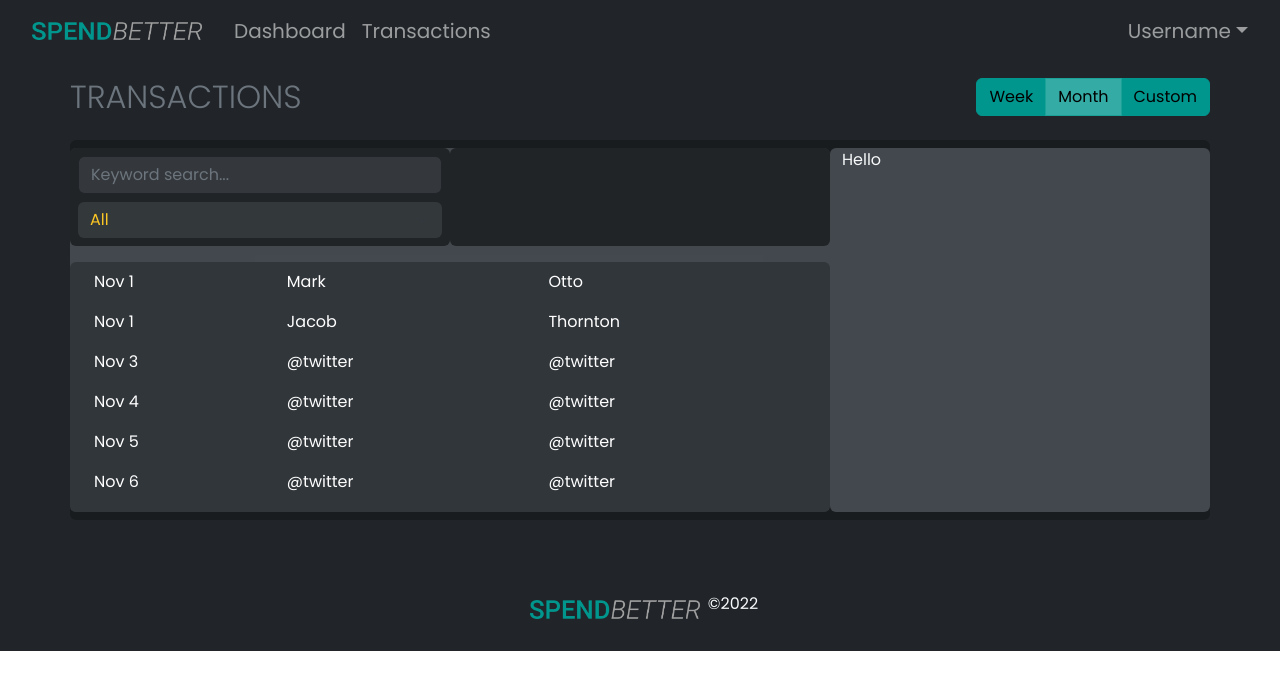
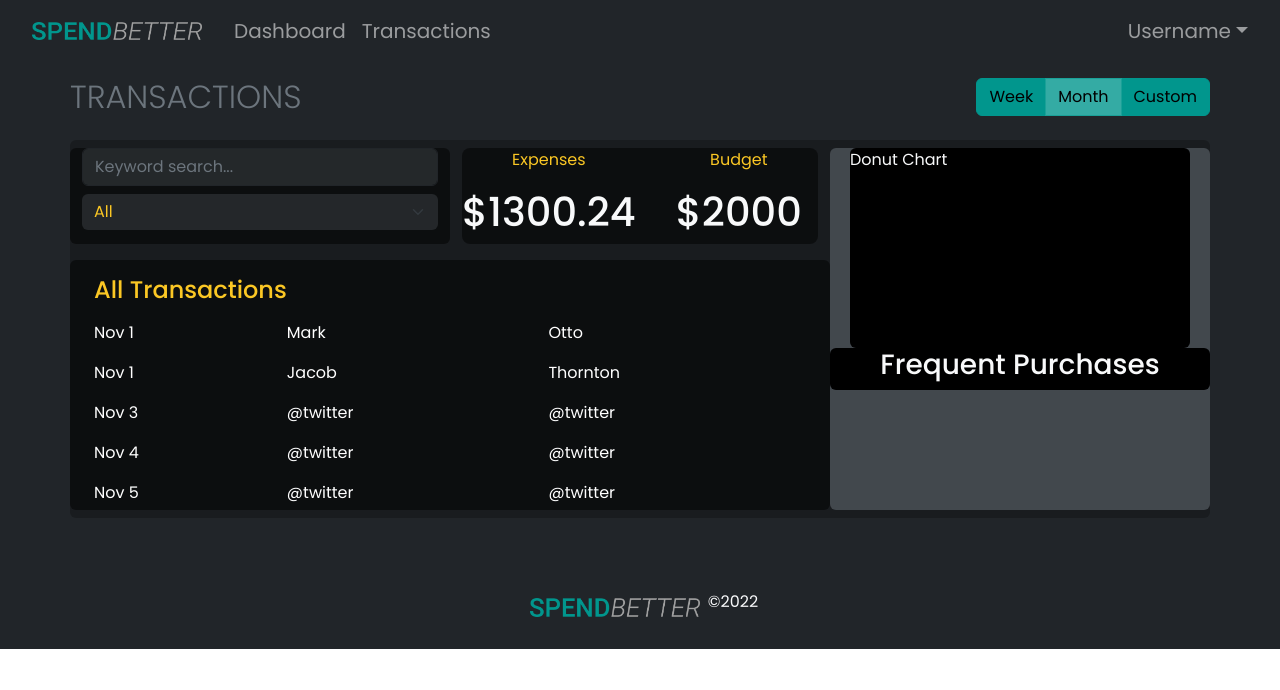
Before and after one commit to nickmendezFlatiron/budget-app, a React (Vite) app in the folder client/: page /transactions in a window 1280 px wide. Shown: the top 690 px of the page. Built offline with nearby package versions, Linux system fonts and the light colour scheme.

Commit message:
created frequent purchases widget

```diff
--- a/client/src/dashboard/transactions/Transactions.jsx
+++ b/client/src/dashboard/transactions/Transactions.jsx
@@ -4,6 +4,8 @@ import {useForm} from 'react-hook-form'
 import TransactionTable from './TransactionTable';
 import TitleDateRange from '../widgets/TitleDateRange'
 import TransactionFilters from './TransactionFilters'
+import ExpenseBudget from '../widgets/ExpenseBudget';
+import FrequentPurchases from '../widgets/FrequentPurchases'
 
 import Col from 'react-bootstrap/Col'
 import Row from 'react-bootstrap/Row'
@@ -31,23 +33,29 @@ const Transactions = () => {
       <Container>
         <TitleDateRange timeFrame={timeFrame} handleTimeFrameChange={handleTimeFrameChange}/>
         <Row className="bg-black bg-opacity-25 rounded py-2 mt-3" xs={1} md={2}>
-          <Col className="bg-secondary bg-opacity-50 rounded" md={8}>
+          <Col className="rounded" md={8}>
             <Row xs={1} md={2}>
-              <Col className="p-2 bg-black bg-opacity-50 rounded">
+              <Col className="bg-black bg-opacity-50 rounded">
                 <TransactionFilters register={register} handleSubmit={handleSubmit} setSelectedCategory={setSelectedCategory}/>
               </Col>
-              <Col  className="p-2 bg-black bg-opacity-50 rounded">
-
+              <Col>
+                <ExpenseBudget timeFrame={timeFrame} selectedCategory={selectedCategory}/>
               </Col>
             </Row>
             <Row>
-              <div className="dash-transaction-table mt-3 ps-lg-3 bg-opacity-50 bg-dark rounded">
+              <div className="dash-transaction-table mt-3 ps-lg-3 bg-opacity-50 bg-black rounded">
+                <h4 className="text-center pt-3 ps-lg-2  text-lg-start text-warning text-capitalize">{selectedCategory} Transactions</h4>
                 <TransactionTable />
               </div>
             </Row>
           </Col>
           <Col className="bg-secondary bg-opacity-50 rounded" md={4}>
-            Hello
+            <Row className="transaction-donut-chart bg-black rounded mx-2">
+              Donut Chart
+            </Row>
+            <Row>
+              <FrequentPurchases />
+            </Row>
           </Col>
         </Row>
       </Container>
--- /dev/null
+++ b/client/src/dashboard/widgets/ExpenseBudget.jsx
@@ -0,0 +1,24 @@
+import React from 'react'
+import Col from 'react-bootstrap/Col'
+import Row from 'react-bootstrap/Row';
+
+const ExpenseBudget = ({selectedCategory, timeFrame}) => {
+  const displayTime = timeFrame === "Custom" ? timeFrame : `${timeFrame}ly`;
+
+  return (
+    <div className="rounded rounded-3 bg-black bg-opacity-50 text-center">
+      <Row>
+        <Col className='max-content'>
+          <p className="text-warning text-center text-capitalize">Expenses</p>
+          <h1 className='text-center'>$1300.24</h1>
+        </Col>
+        <Col className='max-content'>
+          <p className="text-warning text-capitalize text-center">Budget</p>
+          <h1 className='text-center'>$2000</h1>
+        </Col>
+      </Row>
+    </div>
+  )
+}
+
+export default ExpenseBudget
--- /dev/null
+++ b/client/src/dashboard/widgets/FrequentPurchases.jsx
@@ -0,0 +1,14 @@
+import React from 'react'
+import Container from 'react-bootstrap/Container'
+import Row from 'react-bootstrap/Row'
+const FrequentPurchases = () => {
+  return (
+    <Container className="text-center bg-black rounded ">
+      <Row className="mx-2">
+        <h3>Frequent Purchases</h3>
+      </Row>
+    </Container>
+  )
+}
+
+export default FrequentPurchases
--- a/client/src/styles/index.css
+++ b/client/src/styles/index.css
@@ -142,3 +142,8 @@ body::-webkit-scrollbar {
   border-color:#212529;
   background-color:#fbc724;
 }
+
+.transaction-donut-chart {
+  width: auto;
+  height: 200px;
+}
```
